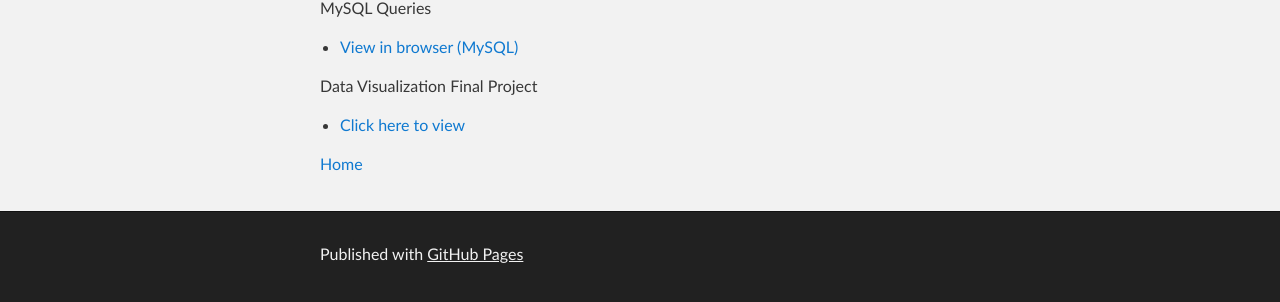
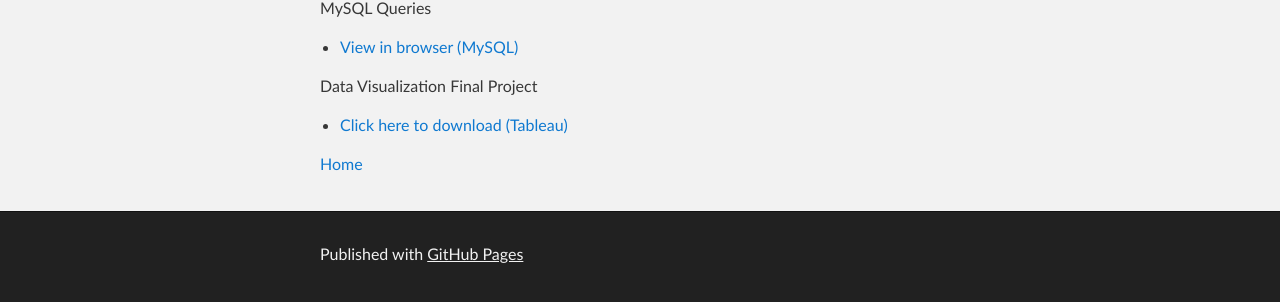
Before and after one commit to Cherylngo/cherylngo.github.io, a Jekyll site: the page built from DBMV/index.md, in a window 1280 px wide. Shown: the part 498-800 px from the top of the page. Built offline with Jekyll 4.4.1, drawn with Linux system fonts in a browser that asks for light colours; our own code applies the rules of GitHub Pages for plain Markdown files.

Commit message:
Update index.md

```diff
--- a/DBMV/index.md
+++ b/DBMV/index.md
@@ -10,6 +10,6 @@ MySQL Queries
 - [View in browser (MySQL)](BankingQueries.sql)
 
 Data Visualization Final Project
-- [Click here to view](DBMVFinalGroupProject.twbx)
+- [Click here to download (Tableau)](DBMVFinalGroupProject.twbx)
 
 [Home](https://cherylngo.github.io/)
```
